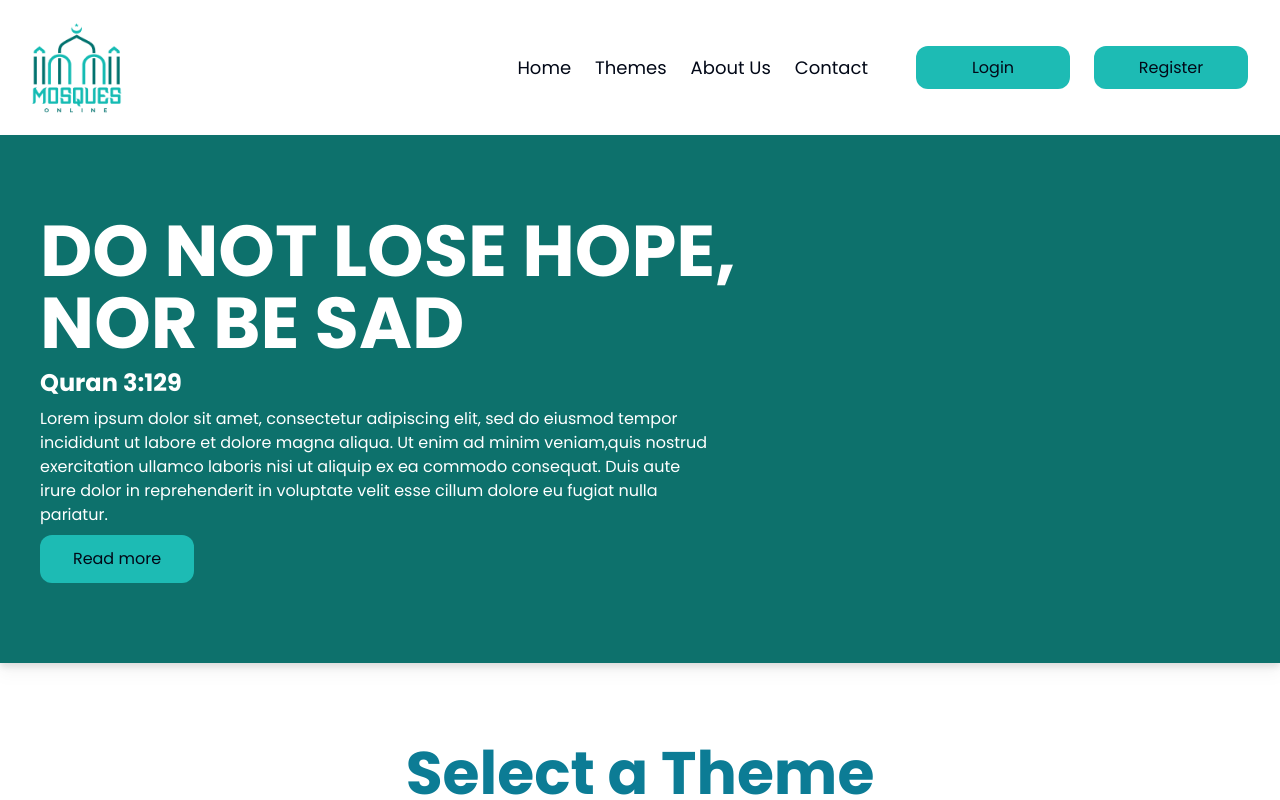
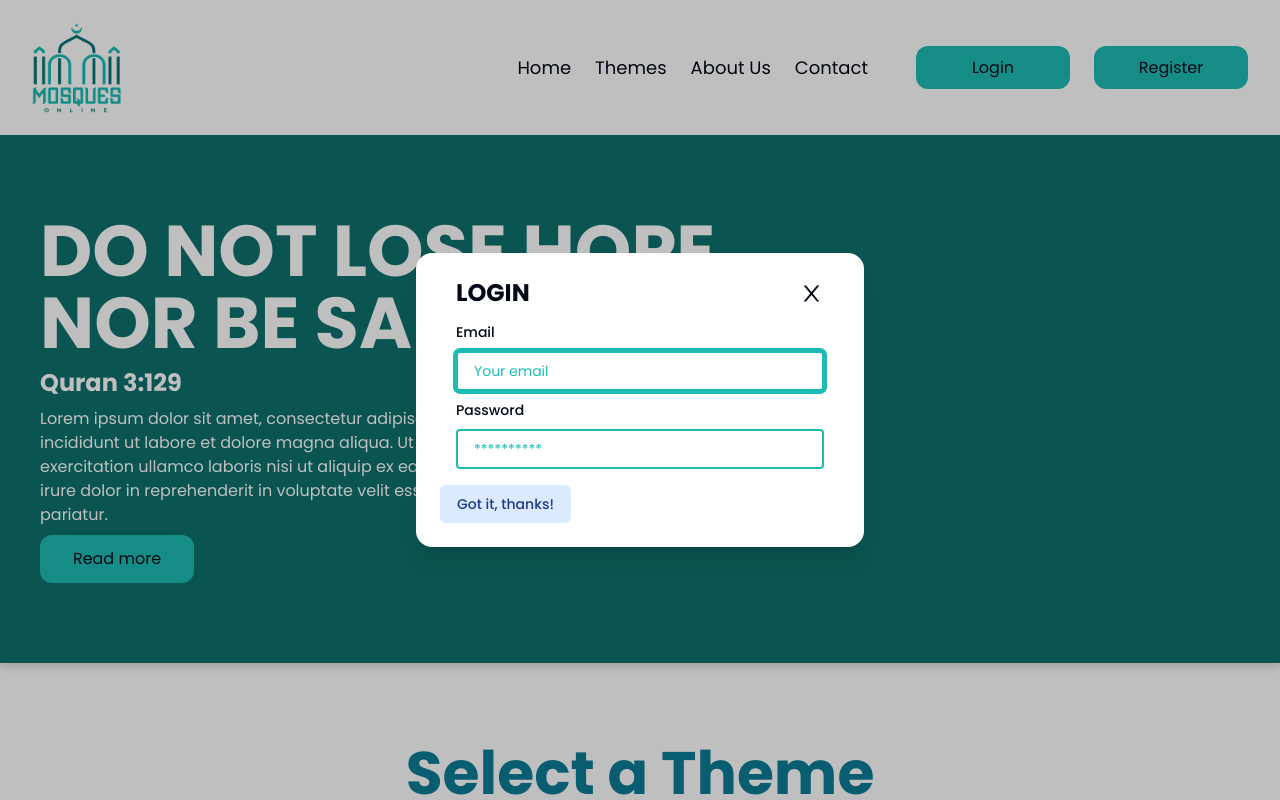
Before and after one commit to pandupan/mesjid-ku, a Next.js app: page / in a window 1280 px wide. Both pictures are taken after a click on the button "Login". Shown: the top 800 px of the page. Built offline with nearby package versions, Linux system fonts and the light colour scheme.

Commit message:
[Popover]

```diff
--- a/components/core/Button.tsx
+++ b/components/core/Button.tsx
@@ -1,12 +1,13 @@
 type propTypes = {
   title: string
+  onClick?: () => void
 }
 
 
-const Button = ({title} : propTypes) => {
+const Button = ({title, onClick} : propTypes) => {
   return (
     <div>
-      <button className="bg-[#1DBBB4] w-[154px] h-[43px] rounded-xl">
+      <button className="bg-[#1DBBB4] w-[154px] h-[43px] rounded-xl" onClick={onClick}>
         <a className="place-self-center">{title}</a>
       </button>
     </div>
--- a/components/layouts/Navbar.tsx
+++ b/components/layouts/Navbar.tsx
@@ -1,9 +1,37 @@
+'use client';
+
 import Image from "next/image"
 import Link from "next/link"
 import Button from "../core/Button"
+import { Dialog, Transition } from '@headlessui/react'
+import { Fragment, useState } from 'react'
+import { AiOutlineClose, AiOutlineMenu } from "react-icons/ai"
+import { InputAuth } from "../ui/inputAuth";
+import { Label } from "../ui/label";
+
 
 const Navbar = () => {
+
+  let [isOpenLogin, setIsOpenLogin] = useState(false)
+  let [isOpenSign, setIsOpenSign] = useState(false)
+
+  function closeModalLogin() {
+    setIsOpenLogin(false)
+  }
+  function closeModalSign() {
+    setIsOpenSign(false)
+  }
+
+  function openModalLogin() {
+    setIsOpenLogin(true)
+  }
+  function openModalSign() {
+    setIsOpenSign(true)
+  }
+
   return (
+    <>
+      {/* Navbar Desktop*/}
       <div className="flex justify-between items-center w-full h-[135px] container">
         <div className="relative w-[90px] h-[90px]">
           <Image
@@ -20,11 +48,136 @@ const Navbar = () => {
             <Link href="#contact">Contact</Link>
           </div>
           <div className="flex gap-6">
-          <Button title="Login"/>
-          <Button title="Register"/>
+            <Button title="Login" onClick={openModalLogin}/>
+
+
+            <Button title="Register" onClick={openModalSign}/>
           </div>
         </div>
       </div>
+      {/*End Navbar Desktop*/}
+
+      {/* Pop Over Modal Login*/}
+      <Transition appear show={isOpenLogin} as={Fragment}>
+        <Dialog as="div" className="relative z-10" onClose={closeModalLogin}>
+          <Transition.Child
+            as={Fragment}
+            enter="ease-out duration-300"
+            enterFrom="opacity-0"
+            enterTo="opacity-100"
+            leave="ease-in duration-200"
+            leaveFrom="opacity-100"
+            leaveTo="opacity-0"
+          >
+            <div className="fixed inset-0 bg-black bg-opacity-25" />
+          </Transition.Child>
+
+          <div className="fixed inset-0 overflow-y-auto">
+            <div className="flex min-h-full items-center justify-center p-4 text-center">
+              <Transition.Child
+                as={Fragment}
+                enter="ease-out duration-300"
+                enterFrom="opacity-0 scale-95"
+                enterTo="opacity-100 scale-100"
+                leave="ease-in duration-200"
+                leaveFrom="opacity-100 scale-100"
+                leaveTo="opacity-0 scale-95"
+              >
+                <Dialog.Panel className="w-full max-w-md transform overflow-hidden rounded-2xl bg-white p-6 text-left align-middle shadow-xl transition-all">
+
+                  <Dialog.Title
+                    as="h3"
+                    className="flex items-center justify-between px-4"
+                  >
+                    <div className="text-2xl font-bold">
+                      LOGIN
+                    </div>
+
+                    <AiOutlineClose onClick={closeModalLogin} size={25} />
+                  </Dialog.Title>
+
+                    <div className="flex flex-col justify-center mt-4 gap-3 px-4">
+                      <Label htmlFor="email">Email</Label>
+                      <InputAuth type="email" placeholder="Your email" />
+                      <Label htmlFor="password">Password</Label>
+                      <InputAuth type="title" placeholder="**********" />
+                    </div>
+
+                  <div className="mt-4">
+                    <button
+                      type="button"
+                      className="inline-flex justify-center rounded-md border border-transparent bg-blue-100 px-4 py-2 text-sm font-medium text-blue-900 hover:bg-blue-200 focus:outline-none focus-visible:ring-2 focus-visible:ring-blue-500 focus-visible:ring-offset-2"
+                      onClick={closeModalLogin}
+                    >
+                      Got it, thanks!
+                    </button>
+                  </div>
+
+                </Dialog.Panel>
+              </Transition.Child>
+            </div>
+          </div>
+        </Dialog>
+      </Transition>
+      {/*End Pop Over Modal Login*/}
+
+      {/* Pop Over Modal Sign*/}
+      <Transition appear show={isOpenSign} as={Fragment}>
+        <Dialog as="div" className="relative z-10" onClose={closeModalSign}>
+          <Transition.Child
+            as={Fragment}
+            enter="ease-out duration-300"
+            enterFrom="opacity-0"
+            enterTo="opacity-100"
+            leave="ease-in duration-200"
+            leaveFrom="opacity-100"
+            leaveTo="opacity-0"
+          >
+            <div className="fixed inset-0 bg-black bg-opacity-25" />
+          </Transition.Child>
+
+          <div className="fixed inset-0 overflow-y-auto">
+            <div className="flex min-h-full items-center justify-center p-4 text-center">
+              <Transition.Child
+                as={Fragment}
+                enter="ease-out duration-300"
+                enterFrom="opacity-0 scale-95"
+                enterTo="opacity-100 scale-100"
+                leave="ease-in duration-200"
+                leaveFrom="opacity-100 scale-100"
+                leaveTo="opacity-0 scale-95"
+              >
+                <Dialog.Panel className="w-full max-w-md transform overflow-hidden rounded-2xl bg-white p-6 text-left align-middle shadow-xl transition-all">
+                  <Dialog.Title
+                    as="h3"
+                    className="text-lg font-medium leading-6 text-gray-900"
+                  >
+                    Payment successful
+                  </Dialog.Title>
+                  <div className="mt-2">
+                    <p className="text-sm text-gray-500">
+                      Sign
+                    </p>
+                  </div>
+
+                  <div className="mt-4">
+                    <button
+                      type="button"
+                      className="inline-flex justify-center rounded-md border border-transparent bg-blue-100 px-4 py-2 text-sm font-medium text-blue-900 hover:bg-blue-200 focus:outline-none focus-visible:ring-2 focus-visible:ring-blue-500 focus-visible:ring-offset-2"
+                      onClick={closeModalSign}
+                    >
+                      Got it, thanks!
+                    </button>
+                  </div>
+                </Dialog.Panel>
+              </Transition.Child>
+            </div>
+          </div>
+        </Dialog>
+      </Transition>
+      {/*End Pop Over Modal Sign*/}
+
+    </>
   )
 }
 
--- /dev/null
+++ b/components/ui/checkbox.tsx
@@ -0,0 +1,28 @@
+import * as React from "react"
+import * as CheckboxPrimitive from "@radix-ui/react-checkbox"
+import { Check } from "lucide-react"
+
+import { cn } from "@/lib/utils"
+
+const Checkbox = React.forwardRef<
+  React.ElementRef<typeof CheckboxPrimitive.Root>,
+  React.ComponentPropsWithoutRef<typeof CheckboxPrimitive.Root>
+>(({ className, ...props }, ref) => (
+  <CheckboxPrimitive.Root
+    ref={ref}
+    className={cn(
+      "peer h-4 w-4 shrink-0 rounded-sm border border-primary ring-offset-background focus-visible:outline-none focus-visible:ring-2 focus-visible:ring-ring focus-visible:ring-offset-2 disabled:cursor-not-allowed disabled:opacity-50 data-[state=checked]:bg-primary data-[state=checked]:text-primary-foreground",
+      className
+    )}
+    {...props}
+  >
+    <CheckboxPrimitive.Indicator
+      className={cn("flex items-center justify-center text-current")}
+    >
+      <Check className="h-4 w-4" />
+    </CheckboxPrimitive.Indicator>
+  </CheckboxPrimitive.Root>
+))
+Checkbox.displayName = CheckboxPrimitive.Root.displayName
+
+export { Checkbox }
--- /dev/null
+++ b/components/ui/inputAuth.tsx
@@ -0,0 +1,25 @@
+import * as React from "react"
+
+import { cn } from "@/lib/utils"
+
+export interface InputProps
+  extends React.InputHTMLAttributes<HTMLInputElement> {}
+
+const InputAuth = React.forwardRef<HTMLInputElement, InputProps>(
+  ({ className, type, ...props }, ref) => {
+    return (
+      <input
+        type={type}
+        className={cn(
+          "flex h-[40px] w-full rounded-sm border-2 border-theme bg-background px-4 py-2 text-sm ring-offset-theme file:border-0 file:bg-transparent file:text-sm file:font-medium placeholder:text-theme focus-visible:outline-none focus-visible:ring-1 focus-visible:ring-theme focus-visible:ring-offset-2 disabled:cursor-not-allowed disabled:opacity-50",
+          className
+        )}
+        ref={ref}
+        {...props}
+      />
+    )
+  }
+)
+InputAuth.displayName = "Input"
+
+export { InputAuth }
--- /dev/null
+++ b/components/ui/label.tsx
@@ -0,0 +1,24 @@
+import * as React from "react"
+import * as LabelPrimitive from "@radix-ui/react-label"
+import { cva, type VariantProps } from "class-variance-authority"
+
+import { cn } from "@/lib/utils"
+
+const labelVariants = cva(
+  "flex justify-start text-sm font-medium leading-none peer-disabled:cursor-not-allowed peer-disabled:opacity-70"
+)
+
+const Label = React.forwardRef<
+  React.ElementRef<typeof LabelPrimitive.Root>,
+  React.ComponentPropsWithoutRef<typeof LabelPrimitive.Root> &
+    VariantProps<typeof labelVariants>
+>(({ className, ...props }, ref) => (
+  <LabelPrimitive.Root
+    ref={ref}
+    className={cn(labelVariants(), className)}
+    {...props}
+  />
+))
+Label.displayName = LabelPrimitive.Root.displayName
+
+export { Label }
--- a/package.json
+++ b/package.json
@@ -9,6 +9,9 @@
     "lint": "next lint"
   },
   "dependencies": {
+    "@headlessui/react": "^1.7.17",
+    "@radix-ui/react-checkbox": "^1.0.4",
+    "@radix-ui/react-label": "^2.0.2",
     "class-variance-authority": "^0.7.0",
     "clsx": "^2.0.0",
     "lucide-react": "^0.279.0",
```
Also changed, not shown: 1 other file (tests, documents, lock files or other folders). Lines whose indentation alone changed are shown as unchanged.
